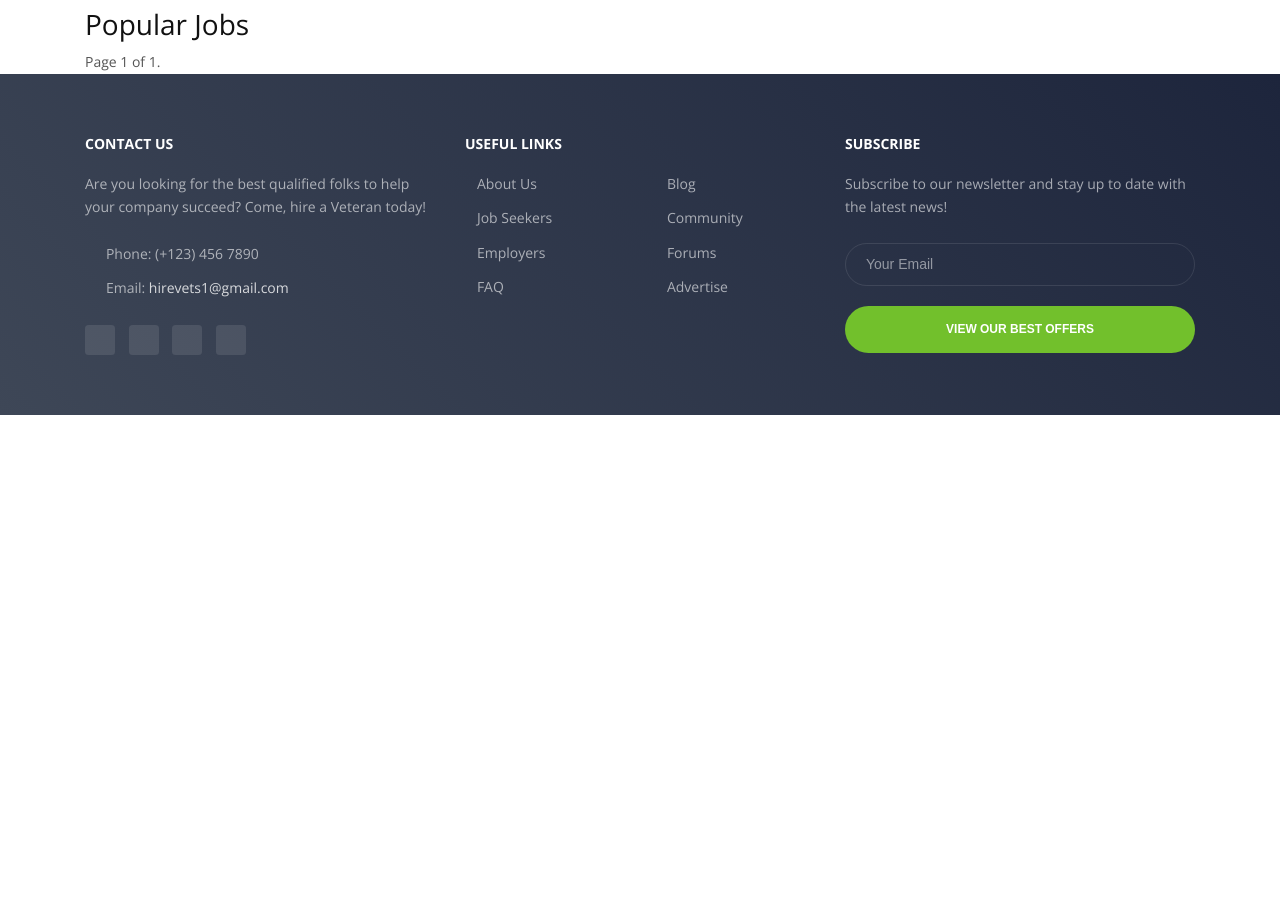
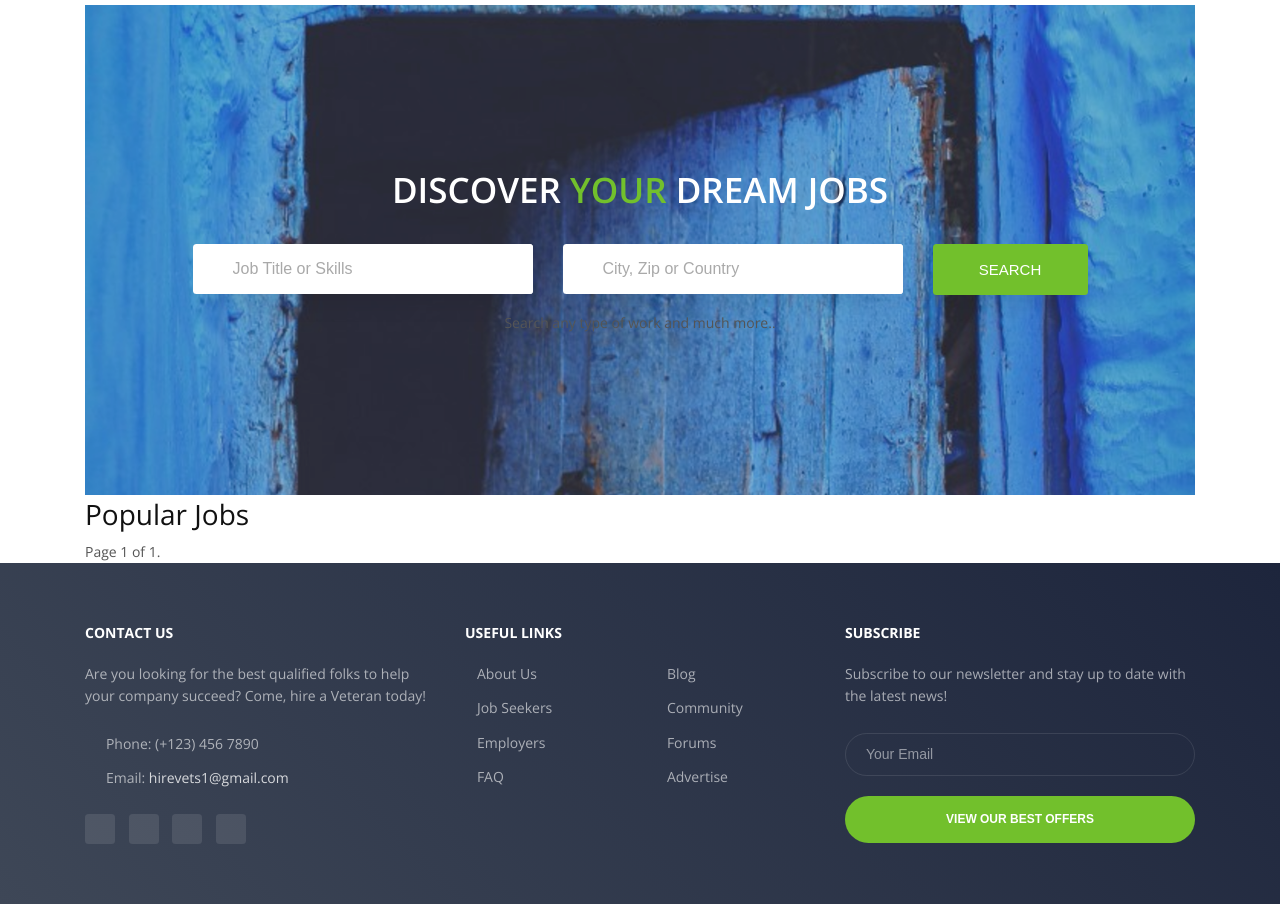
Before and after one commit to dbhaskaran1/hirevets, a Django app: page / in a window 1280 px wide. Shown: the part 105-1009 px from the top of the page. Before the commit the page ends 520 px from the top, so only its background shows below. Run offline with Django 3.2, Linux system fonts and the light colour scheme; data that the repository does not hold is empty; some libraries are stand-ins or nearby versions.

Commit message:
Added the search bar into the home page

```diff
--- a/jobs/templates/jobs/base.html
+++ b/jobs/templates/jobs/base.html
@@ -12,6 +12,10 @@
 </div>
 
 <main>
+	<div class="container">
+		  {% include "jobs/searchbar.html" %}
+  </div>
+
 	<div class="content container">
 		<div class="row">
 			<div class="col-md-8">
--- /dev/null
+++ b/jobs/templates/jobs/searchbar.html
@@ -0,0 +1,40 @@
+    <!-- Promo Block - Parallax -->
+		<section class="dzsparallaxer auto-init height-is-based-on-content use-loading mode-scroll loaded dzsprx-readyall" data-options="{direction: &quot;reverse&quot;, settings_mode_oneelement_max_offset: &quot;150&quot;}">
+      <!-- Parallax Image -->
+      <div class="divimage dzsparallaxer--target w-100 u-bg-overlay g-bg-img-hero g-bg-bluegray-opacity-0_3--after " style="height: 100%; background-image: url(/static/images/BlueDoor.png); transform: translate3d(0px, -39.6538px, 0px);"></div>
+      <!-- End Parallax Image -->
+
+      <div class="container u-bg-overlay__inner text-center g-py-100 g-py-160--md">
+        <h2 class="h1 g-color-white g-font-weight-600 text-uppercase g-mb-30">Discover <span class="g-color-primary">your</span> dream jobs</h2>
+
+        <!-- Search Form -->
+        <form>
+          <div class="row justify-content-center g-mb-20 g-mb-0--lg">
+            <div class="col-lg-4">
+              <div id="form-icon-magnifier" class="input-group u-shadow-v21 g-bg-white rounded g-mb-15">
+                <div class="input-group-addon g-font-size-16 g-color-gray-light-v1 border-0">
+                  <i class="icon-magnifier g-pos-rel g-top-1 g-px-1"></i>
+                </div>
+                <input class="form-control form-control-md g-font-size-16 border-0 g-pl-2 g-py-15" type="text" placeholder="Job Title or Skills" aria-label="Job Title or Skills" aria-describedby="form-icon-magnifier">
+              </div>
+            </div>
+
+            <div class="col-lg-4">
+              <div class="input-group u-shadow-v21 g-bg-white rounded g-mb-15">
+                <div id="form-icon-location-pin" class="input-group-addon g-font-size-16 g-color-gray-light-v1 border-0">
+                  <i class="icon-location-pin g-pos-rel g-top-1 g-px-1"></i>
+                </div>
+                <input class="form-control form-control-md g-font-size-16 border-0 g-pl-2 g-py-15" type="text" placeholder="City, Zip or Country" aria-label="City, Zip or Country" aria-describedby="form-icon-location-pin">
+              </div>
+            </div>
+
+            <div class="col-lg-2">
+              <button class="btn btn-md btn-block u-btn-primary u-shadow-v21 text-uppercase g-py-14" type="submit">Search</button>
+            </div>
+          </div>
+
+          <small class="form-text g-font-size-default">Search any type of work and much more..</small>
+        </form>
+        <!-- End Search Form -->
+      </div>
+    </section>
```
Also changed, not shown: jobs/static/images/BlueDoor.png (added).
